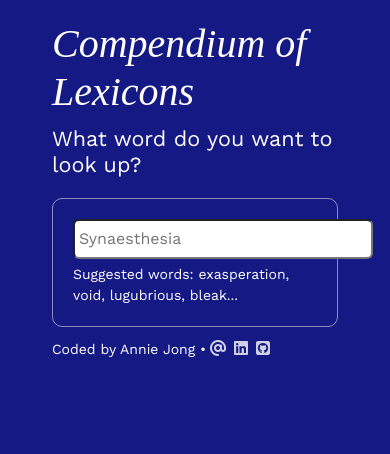
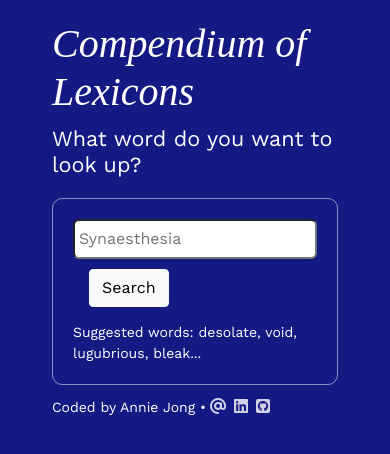
Before and after one commit to multipotentialite-aj/react-dictionary, a React (Create React App) app: page / in a window 390 px wide. Shown: the top 454 px of the page. Built offline with nearby package versions, Linux system fonts and the light colour scheme; a web font is replaced by a local one.

Commit message:
Fixed input box responsiveness

```diff
--- a/src/Dictionary.css
+++ b/src/Dictionary.css
@@ -9,7 +9,7 @@ body {
     border: 1px solid rgba(255,255,255, 0.5);
 }
 .Dictionary input {
-    width: 300px;
+    width: 100%;
     border-radius: 6px;
     padding: 6px 4px;
     color: #333;
@@ -18,3 +18,6 @@ body {
     font-size: 14px;
     margin-top: 5px;
 }
+.Dictionary .btn {
+    margin: 10px;
+}
--- a/src/Dictionary.js
+++ b/src/Dictionary.js
@@ -41,9 +41,11 @@ export default function Dictionary() {
         <form onSubmit={search}>
             <input type="search" placeholder="Synaesthesia"
             onChange={handleKeywordChange} />
+            <span className="btn btn-light ms-3"
+            onClick={handleKeywordChange}>Search</span>
             </form>
             <div className="Hint">
-                Suggested words: exasperation, void, lugubrious, bleak...
+                Suggested words: desolate, void, lugubrious, bleak...
             </div>
             </section>
         <Results results={results} />
```
